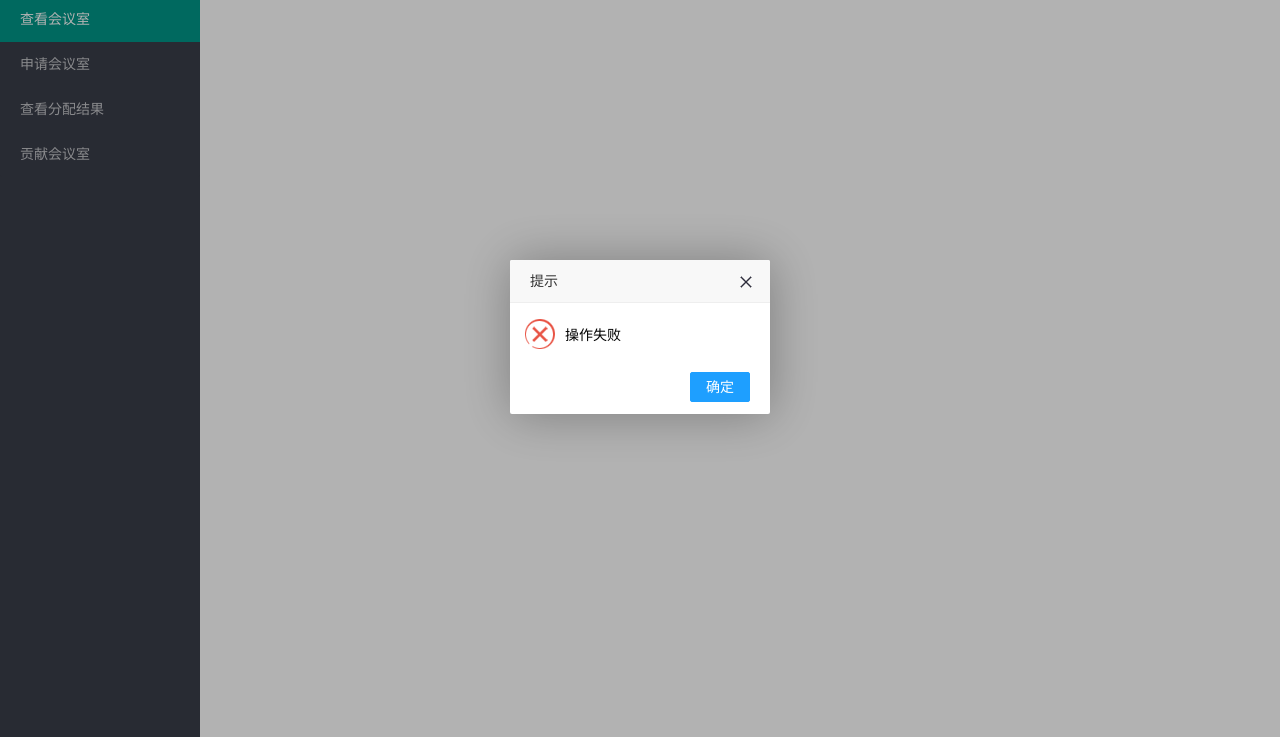
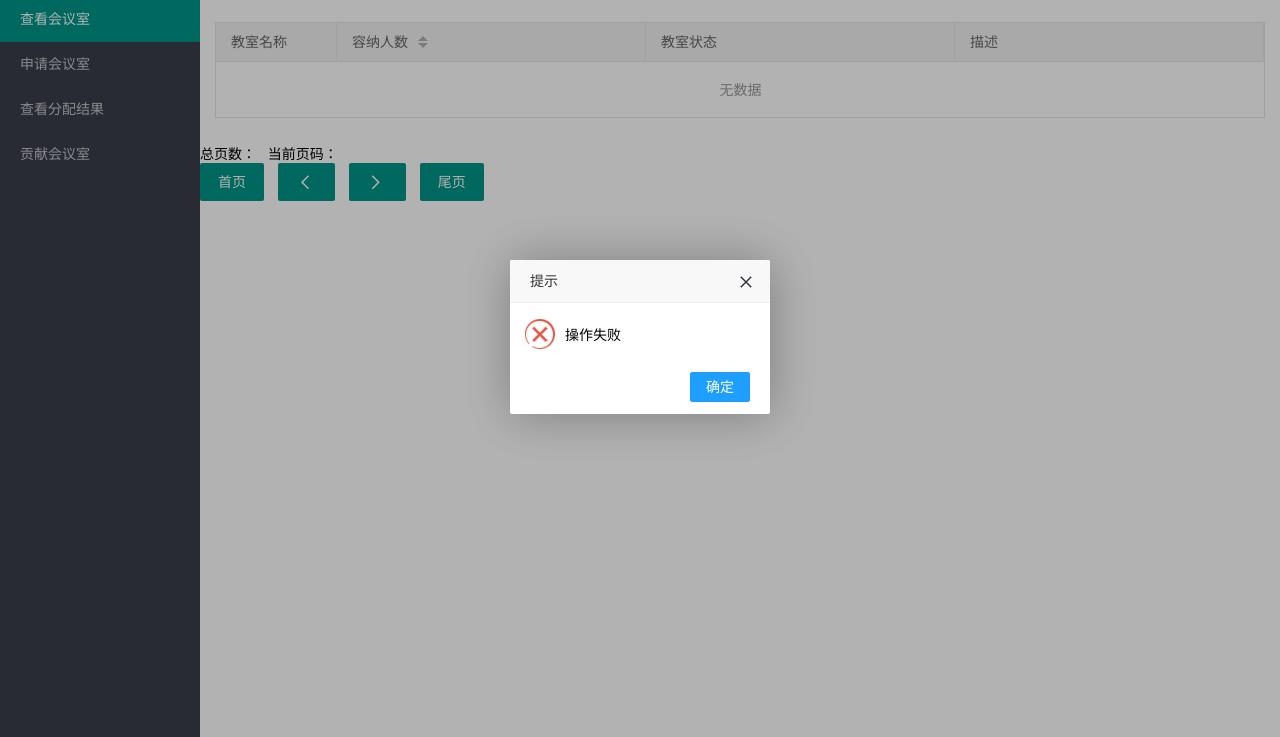
Before and after one commit to CuriousLei/crs, a plain HTML site: page userRoomInfoView.html in a window 1280 px wide. Shown: the part 63-800 px from the top of the page. Drawn offline with Linux system fonts and the light colour scheme; no server answers.

Commit message:
添加全局ip 添加分页功能

```diff
--- a/js/main.js
+++ b/js/main.js
@@ -1 +1,2 @@
-var ipAddr="10.28.163.117:8080"
+//var ipAddr="10.28.163.117:8080"
+var ipAddr = "10.28.243.58:8080"
--- a/userRoomInfoView.html
+++ b/userRoomInfoView.html
@@ -45,6 +45,15 @@
 
 
         </div>
+        <div class="layui-row">
+            <label >总页数：</label><label id="pageSum"></label><label >&nbsp&nbsp&nbsp</label><label >当前页码：</label><label id="pageNow"></label>
+        </div>
+        <div class="layui-row">
+            <button type="button" class="layui-btn" id="firstPage">首页</button>
+            <button type="button" class="layui-btn" id="pre"><i class="layui-icon"></i></button>
+            <button type="button" class="layui-btn" id="next"><i class="layui-icon"></i></button>
+            <button type="button" class="layui-btn" id="lastPage">尾页</button>
+        </div>
     </div>
 
 <!--    <div class="layui-footer">-->
@@ -59,9 +68,25 @@
     //JavaScript代码区域
     layui.use('table', function(){
         var table = layui.table;
+        var pageId=0;
+        var maxPage;
+        table.render({
+            elem: '#tb'
+            //,url:'/demo/table/user/'
+            ,cellMinWidth: 80 //全局定义常规单元格的最小宽度，layui 2.2.1 新增
+            ,cols: [[ //标题栏
+                {field: 'room_name', title: '教室名称', width: 120}
+                ,{field: 'room_nums', title: '容纳人数', minWidth: 150, sort: true}
+                ,{field: 'room_status', title: '教室状态', minWidth: 120}
+                ,{field: 'room_desc', title: '描述', minWidth: 120}
+                // ,{field: 'user_name', title: '申请人', minWidth: 120}
+            ]]
+            ,id:'dataTable'
+            ,data: []
+        });
         $.ajax({
             type : "get",
-            url : "http://"+ipAddr+"/rooms/roomInfo/page/0",
+            url : "http://"+ipAddr+"/rooms/roomInfoTotalPageNum",
             error : function(request) {
                 layer.alert('操作失败', {
                     icon: 2,
@@ -69,68 +94,60 @@
                 });
             },
             success : function(ret) {
-                console.log(ret)
-                var tableData=ret.data;
-                console.log(tableData)
-                table.render({
-                    elem: '#tb'
-                    //,url:'/demo/table/user/'
-                    ,cellMinWidth: 80 //全局定义常规单元格的最小宽度，layui 2.2.1 新增
-                    ,cols: [[ //标题栏
-                        {field: 'room_name', title: '教室名称', width: 120}
-                        ,{field: 'room_nums', title: '容纳人数', minWidth: 150, sort: true}
-                        ,{field: 'room_status', title: '教室状态', minWidth: 120}
-                        ,{field: 'room_desc', title: '描述', minWidth: 120}
-                        ,{field: 'user_name', title: '申请人', minWidth: 120}
-                    ]]
-                    ,data: tableData
-                });
+                maxPage=ret.data;
+                //console.log(maxPage)
+                //设置总页数
+                $("#pageSum").html(maxPage)
             }
-        })
+        });
+        //初始加载数据
+        updateData(pageId)
+        //查询首页
+        $("#firstPage").click(function () {
+            pageId=0;
+            updateData(pageId);
+        });
+        //查询前一页
+        $("#pre").click(function () {
+            pageId=pageId>0?(pageId-1):0;
+            updateData(pageId);
+        });
+        //查询下一页
+        $("#next").click(function () {
+            pageId=pageId<(maxPage-1)?(pageId+1):(maxPage-1);
+            updateData(pageId);
+        });
+        //查询最后一页
+        $("#lastPage").click(function () {
+            pageId=maxPage-1;
+            updateData(pageId);
+        });
+        //获取数据并更新表格
+        function updateData(page){
+            $.ajax({
+                type : "get",
+                url : "http://"+ipAddr+"/rooms/roomInfo/page/"+page,
+                error : function(request) {
+                    layer.alert('操作失败', {
+                        icon: 2,
+                        title:"提示"
+                    });
+                },
+                success : function(ret) {
+                    //console.log("searchtest",ret)
+                    // num=ret.num;
+                    // $("#allSum").html(ret.num)
+                    table.reload('dataTable', {
+                        data:ret.data
+                    });
+                    //设置当前页码
+                    $("#pageNow").html(page+1)
+                }
+            })
+        }
+    });
 
 
-    });
-
-    /*
-        table.render({
-            elem: '#tb'
-            //,url:'/demo/table/user/'
-            ,cellMinWidth: 80 //全局定义常规单元格的最小宽度，layui 2.2.1 新增
-            ,cols: [[ //标题栏
-                {field: 'name', title: '教室名称', width: 120}
-                ,{field: 'capability', title: '容纳人数', minWidth: 150, sort: true}
-                ,{field: 'state', title: '教室状态', minWidth: 120}
-                ,{field: 'description', title: '描述', minWidth: 120}
-            ]]
-            ,data: [{
-                "name": "3-233"
-                ,"capability": "200"
-                ,"state": "空闲"
-                ,"description": "多媒体"
-            }, {
-                "name": "3-233"
-                ,"capability": "200"
-                ,"state": "空闲"
-                ,"description": "多媒体"
-            }, {
-                "name": "3-233"
-                ,"capability": "200"
-                ,"state": "空闲"
-                ,"description": "多媒体"
-            }, {
-                "name": "3-233"
-                ,"capability": "200"
-                ,"state": "空闲"
-                ,"description": "多媒体"
-            }, {
-                "name": "3-233"
-                ,"capability": "200"
-                ,"state": "空闲"
-                ,"description": "多媒体"
-            }]
-        });
-    });
-     */
 </script>
 </body>
 </html>
```
